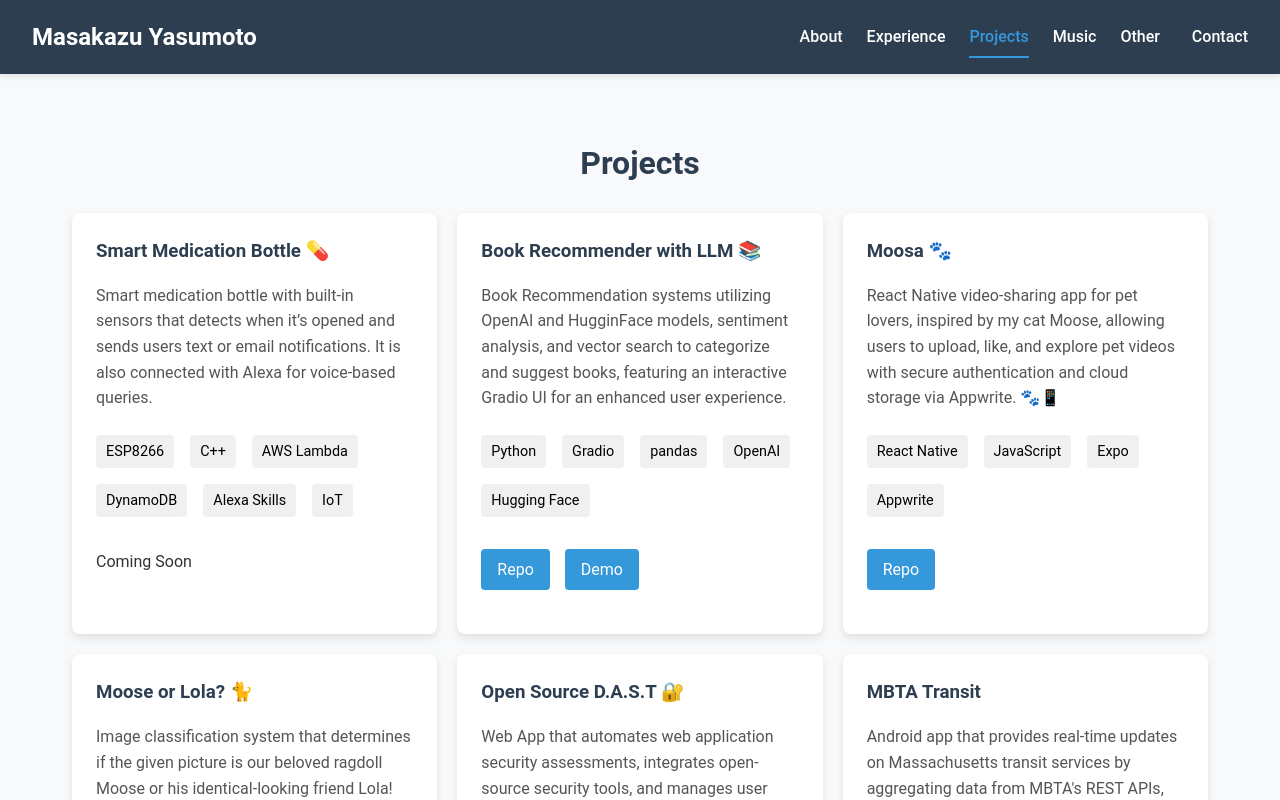
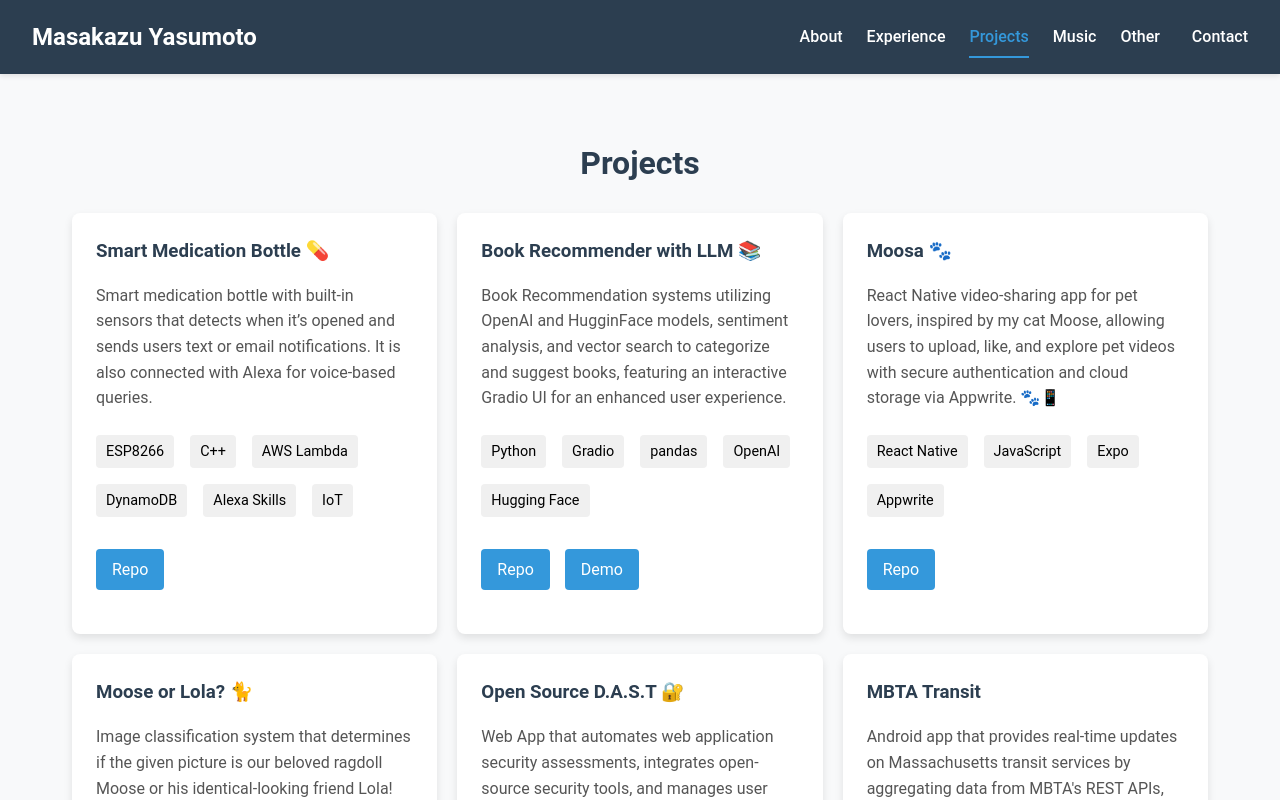
Before and after one commit to myasumoto16/Portfolio-Website, a React (Create React App) app: page /projects in a window 1280 px wide. Shown: the top 800 px of the page. Built offline with nearby package versions, Linux system fonts and the light colour scheme.

Commit message:
Add repository to Smart Medication Bottle page

```diff
--- a/src/App.js
+++ b/src/App.js
@@ -26,7 +26,7 @@ export const projects = [
     title: "Smart Medication Bottle 💊",
     description: "Smart medication bottle with built-in sensors that detects when it’s opened and sends users text or email notifications. It is also connected with Alexa for voice-based queries.",
     technologies: ["ESP8266", "C++", "AWS Lambda", "DynamoDB", "Alexa Skills", "IoT"],
-    repo: "",
+    repo: "https://github.com/myasumoto16/Smart-Medication-Bottle",
     demo: "",
     mainImage: "",
     fullDescription: "This project helps users maintain their medication schedule by detecting when the bottle is opened and sending alerts. It also integrates with Alexa to allow users to ask if they've taken their medication.",
--- a/src/components/ProjectDetail.js
+++ b/src/components/ProjectDetail.js
@@ -36,12 +36,12 @@ function ProjectDetail({ projects }) {
       <div className="project-links">
         {project.repo && (
           <a href={project.repo} target="_blank" rel="noopener noreferrer" className="project-link">
-            View Repository
+            Repo
           </a>
         )}
         {project.demo && (
           <a href={project.demo} target="_blank" rel="noopener noreferrer" className="project-link">
-            View Demo
+            Demo
           </a>
         )}
       </div>
```
